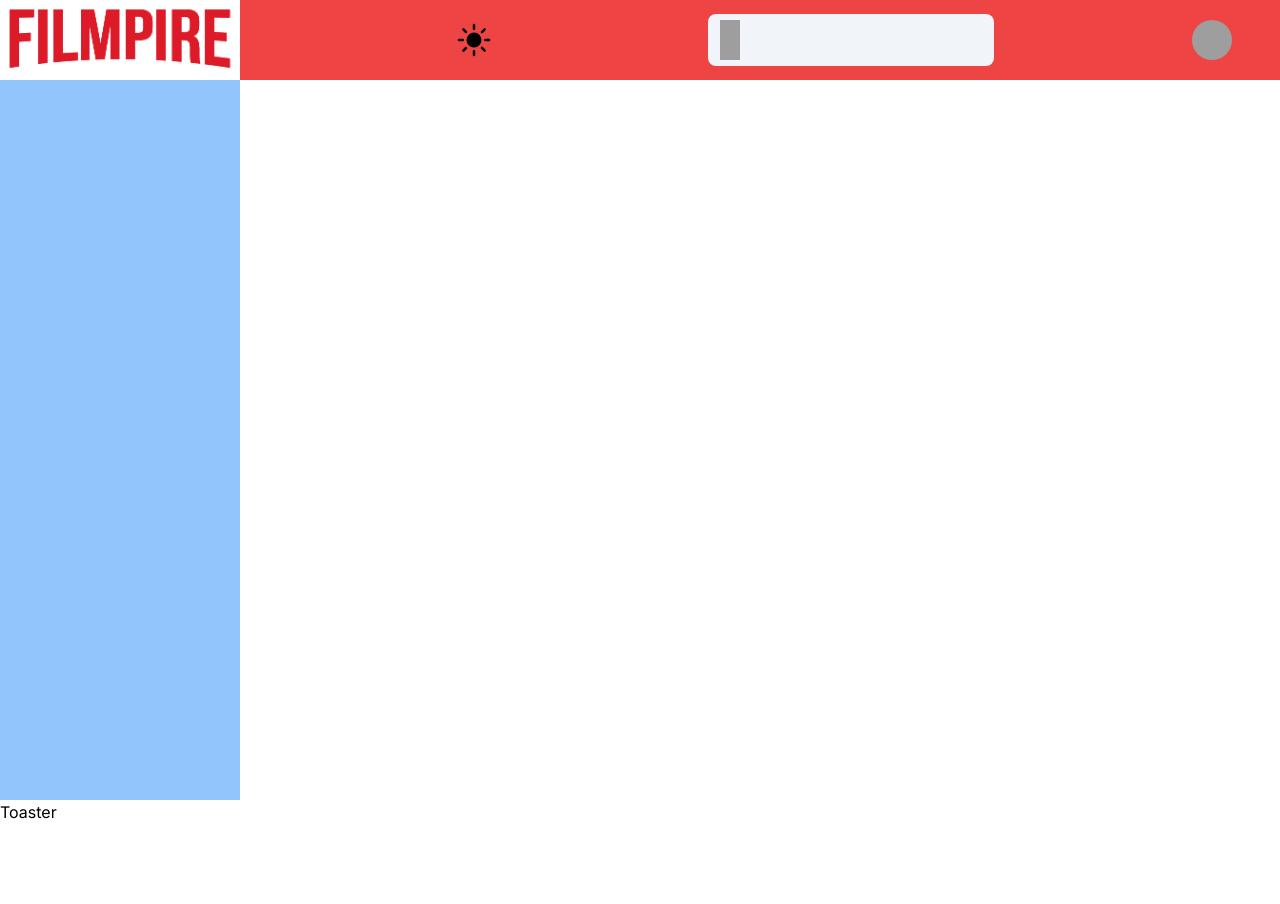
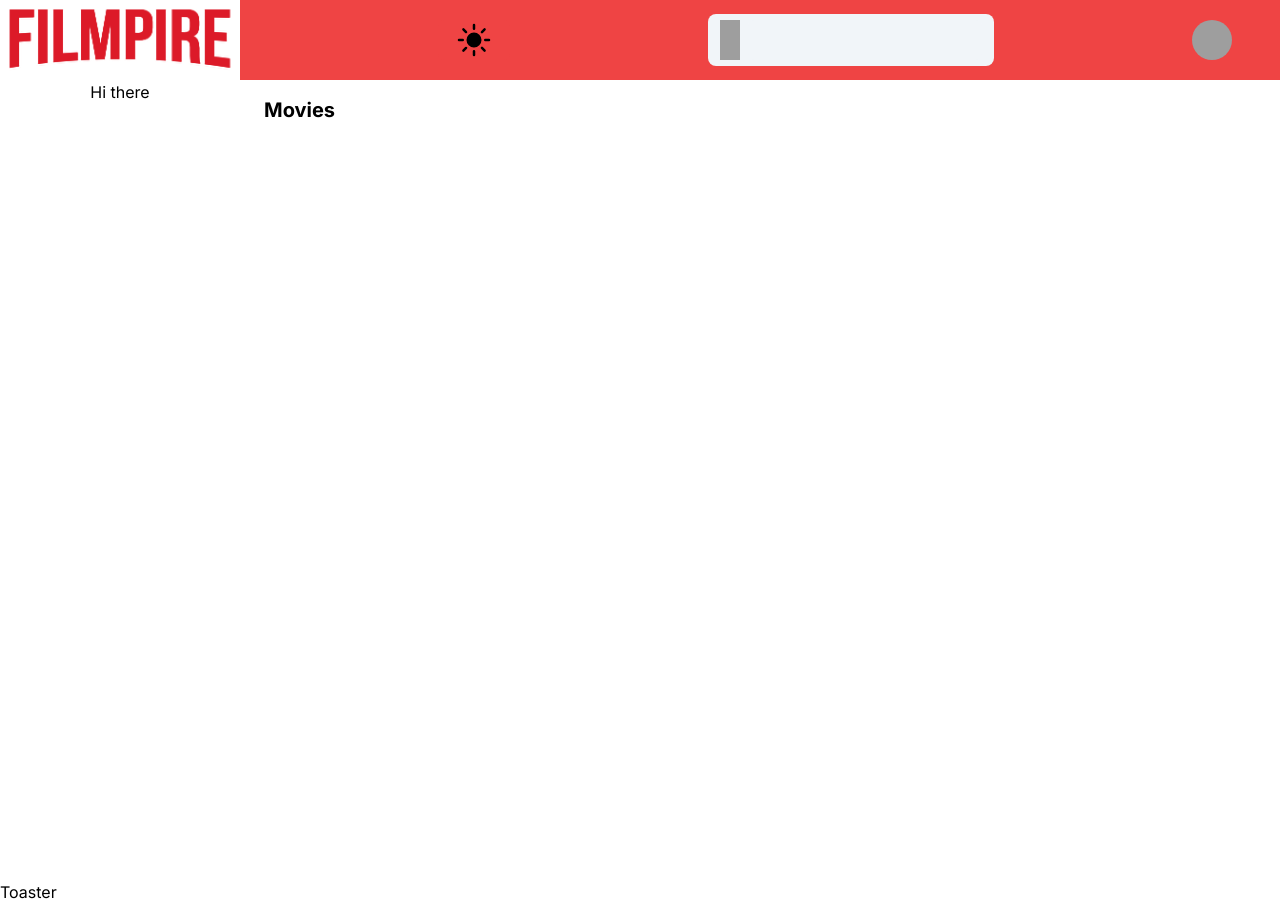
Before and after one commit to shahbazahmedansari/Filmpire, a Next.js app: page / in a window 1280 px wide. Before the commit the page ends 824 px from the top, so only its background shows below. Built offline with nearby package versions, Linux system fonts and the light colour scheme; grey boxes are pictures that could not be loaded.

Commit message:
Updated navbar and sidebar bug

```diff
--- a/app/(root)/layout.tsx
+++ b/app/(root)/layout.tsx
@@ -9,7 +9,7 @@ const Layout = ({ children }: { children: React.ReactNode }) => {
       <div className="flex">
         <Sidebar />
         <section className="flex flex-col min-h-screen pt-5 px-6 pb-6">
-          <div className="w-full max-w-5xl mx-auto">{children}</div>
+          <div className="w-full max-w-5xl mx-auto mt-16">{children}</div>
         </section>
       </div>
       Toaster
--- a/components/shared/Sidebar.tsx
+++ b/components/shared/Sidebar.tsx
@@ -1,7 +1,11 @@
 import React from "react";
 
 const Sidebar = () => {
-  return <section className="w-[240px] bg-blue-300 min-h-screen hidden sm:flex"></section>;
+  return (
+    <section className="w-[240px] min-h-screen hidden sm:flex overflow-y-scroll mt-20 justify-center">
+      <div>Hi there</div>
+    </section>
+  );
 };
 
 export default Sidebar;
```
